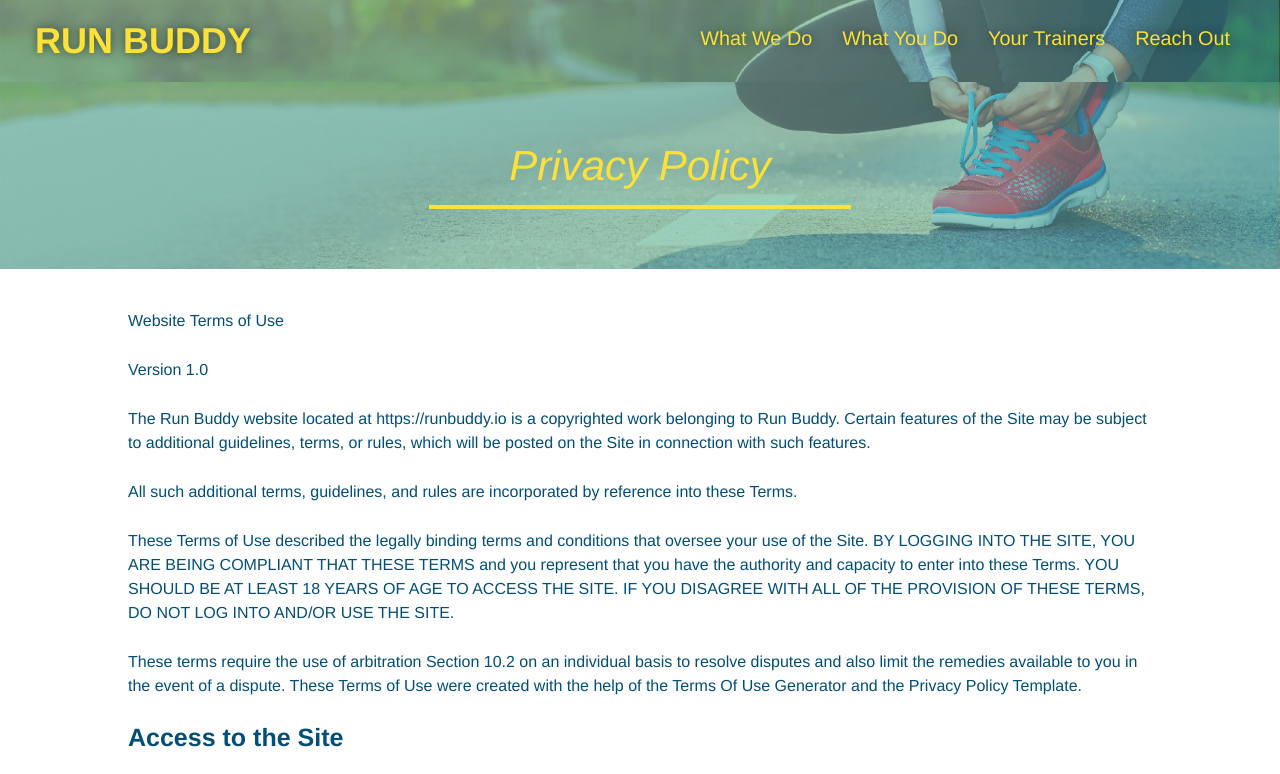
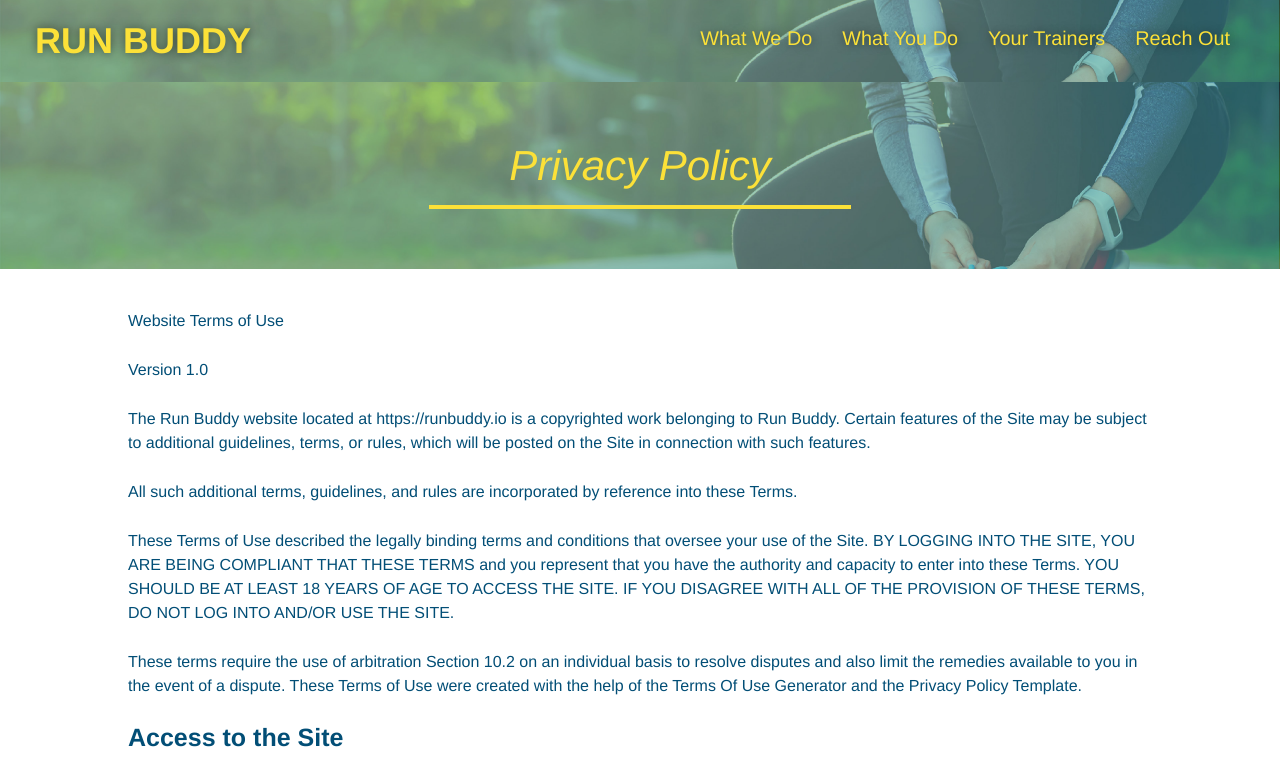
Before and after one commit to tzeuch0922/Run-Buddy, a plain HTML site: page privacy-policy.html in a window 1280 px wide. Shown: the top 774 px of the page. Drawn offline with Linux system fonts and the light colour scheme.

Commit message:
Fixed header and hero in privacy policy page to match landing page. Removed extra formatting from style.css that was having no affect.

```diff
--- a/assets/css/secondary-styles.css
+++ b/assets/css/secondary-styles.css
@@ -1,5 +1,6 @@
 .hero {
-    background-position: bottom;
+    background-position: 80%;
+    background-attachment: fixed;
     height: auto;
     text-align: center;
     margin-bottom: 40px;
--- a/assets/css/style.css
+++ b/assets/css/style.css
@@ -86,7 +86,6 @@ section {
 .hero {
     background-image:url("../images/hero-bg.jpg");
     background-size: cover;
-    background-position: center;
     display: flex;
     justify-content: center;
     flex-wrap: wrap;
```
